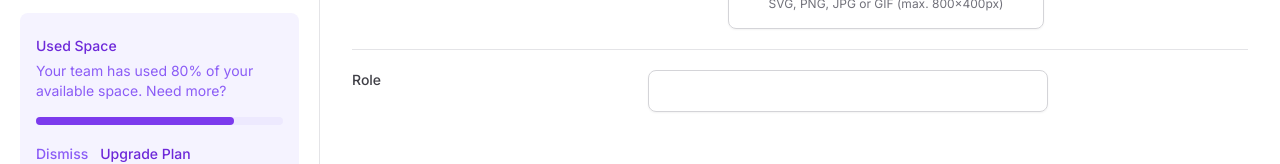
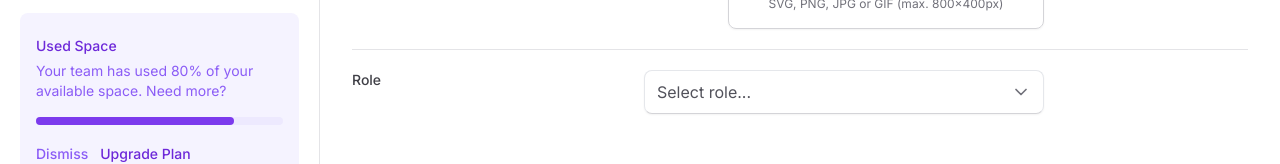
Before and after one commit to danrleidalfre/next-tailwind-dashboard, a Next.js app: page / in a window 1280 px wide. Shown: the part 525-689 px from the top of the page. Built offline with nearby package versions, Linux system fonts and the light colour scheme.

Commit message:
implement select component

```diff
--- a/package.json
+++ b/package.json
@@ -9,6 +9,7 @@
     "lint": "next lint --fix"
   },
   "dependencies": {
+    "@radix-ui/react-select": "^2.0.0",
     "@radix-ui/react-tabs": "^1.0.4",
     "framer-motion": "^10.16.16",
     "lucide-react": "^0.294.0",
--- a/src/components/Main/Form/index.tsx
+++ b/src/components/Main/Form/index.tsx
@@ -1,5 +1,6 @@
 import * as Input from '@/components/Input'
 import { Mail, UploadCloud, User } from 'lucide-react'
+import { Select } from '@/components/Select'
 
 export function Form() {
   return (
@@ -99,9 +100,7 @@
           <label htmlFor="role" className="text-sm font-medium text-zinc-700">
             Role
           </label>
-          <Input.Root>
-            <Input.Control id="role" />
-          </Input.Root>
+          <Select />
         </div>
       </form>
     </div>
--- /dev/null
+++ b/src/components/Select.tsx
@@ -0,0 +1,50 @@
+'use client'
+
+import { Check, ChevronDown } from 'lucide-react'
+import * as SelectPrimitive from '@radix-ui/react-select'
+
+export function Select() {
+  return (
+    <SelectPrimitive.Root>
+      <SelectPrimitive.Trigger className="flex h-11 w-full items-center justify-between gap-2 rounded-lg border border-b-zinc-300 px-3 py-2 shadow-sm data-[placeholder]:text-zinc-600">
+        <SelectPrimitive.Value
+          className="text-black"
+          placeholder="Select role..."
+        />
+        <SelectPrimitive.Icon>
+          <ChevronDown className="h-5 w-5 text-zinc-500" />
+        </SelectPrimitive.Icon>
+      </SelectPrimitive.Trigger>
+
+      <SelectPrimitive.Portal>
+        <SelectPrimitive.Content
+          side="bottom"
+          position="popper"
+          sideOffset={8}
+          className="z-10 w-[--radix-select-trigger-width] overflow-hidden rounded-lg border border-zinc-200 bg-white"
+        >
+          <SelectPrimitive.Viewport>
+            <SelectPrimitive.Item
+              value="developer"
+              className="flex items-center justify-between gap-2 px-3 py-2.5 outline-none hover:cursor-pointer data-[highlighted]:bg-zinc-50"
+            >
+              <SelectPrimitive.ItemText>Developer</SelectPrimitive.ItemText>
+              <SelectPrimitive.ItemIndicator className="text-black">
+                <Check className="h-4 w-4 text-violet-500" />
+              </SelectPrimitive.ItemIndicator>
+            </SelectPrimitive.Item>
+            <SelectPrimitive.Item
+              value="designer"
+              className="flex items-center justify-between gap-2 px-3 py-2.5 outline-none hover:cursor-pointer data-[highlighted]:bg-zinc-50"
+            >
+              <SelectPrimitive.ItemText>Designer</SelectPrimitive.ItemText>
+              <SelectPrimitive.ItemIndicator className="text-black">
+                <Check className="h-4 w-4 text-violet-500" />
+              </SelectPrimitive.ItemIndicator>
+            </SelectPrimitive.Item>
+          </SelectPrimitive.Viewport>
+        </SelectPrimitive.Content>
+      </SelectPrimitive.Portal>
+    </SelectPrimitive.Root>
+  )
+}
```
Also changed, not shown: 1 other file (tests, documents, lock files or other folders).
